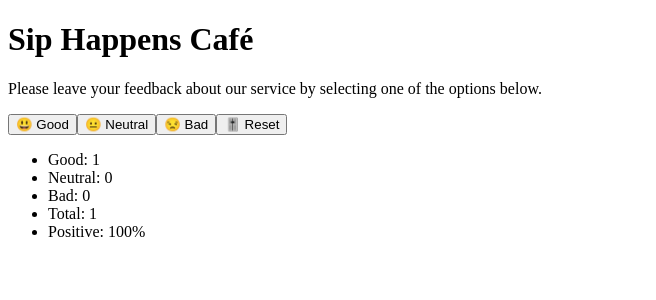
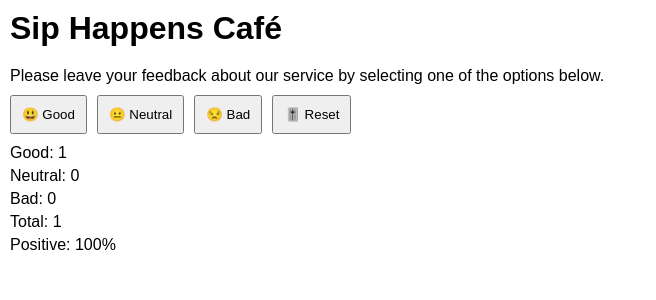
Before and after one commit to kuzmavasil74/goit-react-hw-02, a React (Vite) app: page / in a window 1280 px wide. Both pictures are taken after a click on the button "😃 Good". Shown: the top 300 px of the page, without its empty margins (0-656 px from the left). Built offline with nearby package versions, Linux system fonts and the light colour scheme.

Commit message:
kuzma_add_styles

```diff
--- a/src/components/Description/Description.jsx
+++ b/src/components/Description/Description.jsx
@@ -1,8 +1,10 @@
+import css from './Description.module.css'
+
 const Description = () => {
   return (
     <div>
-      <h1>Sip Happens Café</h1>
-      <p>
+      <h1 className={css.descriptionTitle}>Sip Happens Café</h1>
+      <p className={css.descriptionDesc}>
         Please leave your feedback about our service by selecting one of the
         options below.
       </p>
--- /dev/null
+++ b/src/components/Description/Description.module.css
@@ -0,0 +1,7 @@
+.descriptionTitle {
+  font-size: 900;
+  padding-bottom: 20px;
+}
+.descriptionDesc {
+  padding-bottom: 10px;
+}
--- a/src/components/Feedback/Feedback.jsx
+++ b/src/components/Feedback/Feedback.jsx
@@ -1,12 +1,14 @@
+import css from './Feedback.module.css'
+
 const Feedback = ({ feedback, totalFeedback, positiveFeedback }) => {
   return (
     <div>
-      <ul>
-        <li>Good: {feedback.good}</li>
-        <li>Neutral: {feedback.neutral}</li>
-        <li>Bad: {feedback.bad}</li>
-        <li>Total: {totalFeedback}</li>
-        <li>Positive: {positiveFeedback}%</li>
+      <ul className={css.feedbackList}>
+        <li className={css.feedbackListItem}>Good: {feedback.good}</li>
+        <li className={css.feedbackListItem}>Neutral: {feedback.neutral}</li>
+        <li className={css.feedbackListItem}>Bad: {feedback.bad}</li>
+        <li className={css.feedbackListItem}>Total: {totalFeedback}</li>
+        <li className={css.feedbackListItem}>Positive: {positiveFeedback}%</li>
       </ul>
     </div>
   )
--- /dev/null
+++ b/src/components/Feedback/Feedback.module.css
@@ -0,0 +1,6 @@
+.feedbackList {
+  display: flex;
+  flex-direction: column;
+  justify-content: left;
+  gap: 5px;
+}
--- a/src/components/Option/Option.jsx
+++ b/src/components/Option/Option.jsx
@@ -1,6 +1,8 @@
+import css from './Option.module.css'
+
 const Option = ({ updateFeedback, resetFeedback, visibleReset }) => {
   return (
-    <div>
+    <div className={css.optionButtonDiv}>
       <button
         onClick={() => {
           updateFeedback('good')
--- /dev/null
+++ b/src/components/Option/Option.module.css
@@ -0,0 +1,5 @@
+.optionButtonDiv {
+  display: flex;
+  gap: 10px;
+  margin-bottom: 10px;
+}
--- a/src/index.css
+++ b/src/index.css
@@ -0,0 +1,47 @@
+/* Скидання стандартних відступів та відступів */
+body,
+h1,
+h2,
+h3,
+h4,
+h5,
+h6,
+p,
+ul,
+ol,
+li {
+  margin: 0;
+  padding: 0;
+}
+
+/* Скидання стандартного оформлення тексту */
+body,
+button,
+input,
+select,
+textarea {
+  font-family: sans-serif;
+  padding: 10px;
+}
+
+/* Заборона обрізання тексту у властивості overflow */
+* {
+  box-sizing: border-box;
+}
+
+/* Скидання стилів списків */
+ul,
+ol {
+  list-style: none;
+}
+
+/* Скидання стилів гіперпосилань */
+a {
+  text-decoration: none;
+  color: inherit;
+}
+
+/* Скидання стилів кнопок */
+button {
+  cursor: pointer;
+}
```
Also changed, not shown: src/App.module.css (deleted), src/components/Description/Description.css (deleted), src/components/Feedback/Feedback.css (deleted), src/components/Option/Option.css (deleted).
